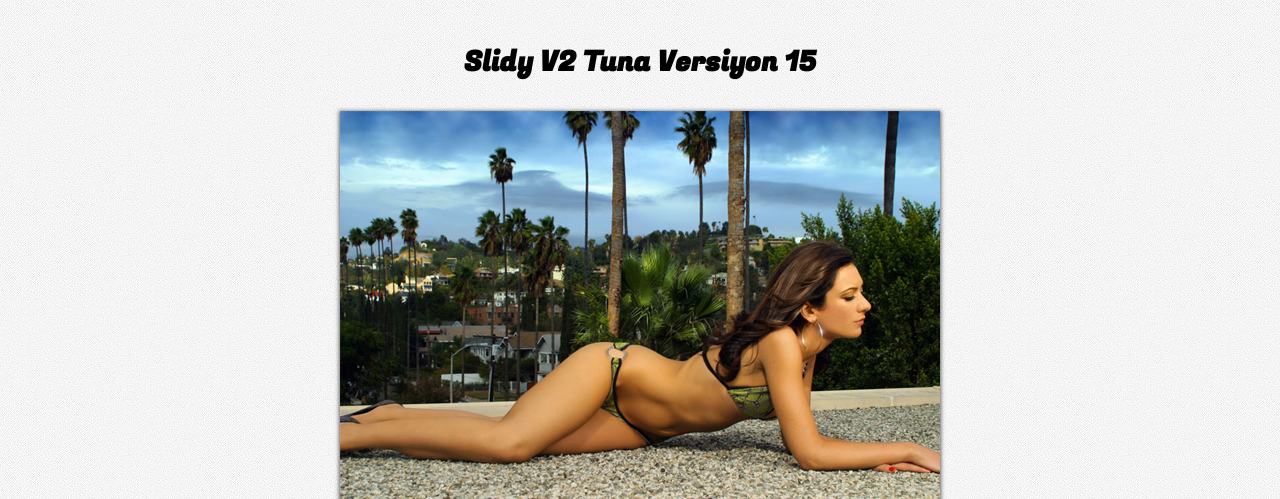
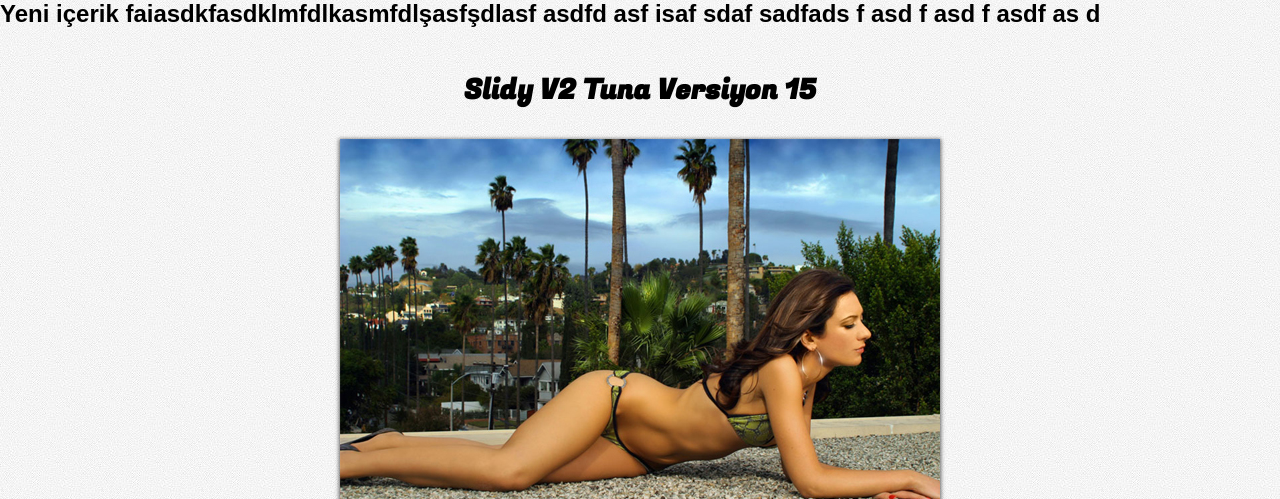
Before and after one commit to tunamantiksal/slidy, a plain HTML site: page index.html in a window 1280 px wide. Shown: the top 499 px of the page. Drawn offline with nearby package versions, Linux system fonts and the light colour scheme.

Commit message:
hadi bakalım

```diff
--- a/index.html
+++ b/index.html
@@ -16,6 +16,21 @@
 
 </head>
 <body>
+	<h1>Yeni içerik faiasdkfasdklmfdlkasmfdlşasfşdlasf
+		asdfd
+		asf
+		isaf
+		sdaf
+		sadfads
+		f
+		asd
+		f
+		asd
+		f
+		asdf
+		as
+		d
+		</h1>
 	<br /><br /><br />
 	<center>
 		<h2>Slidy V2 Tuna Versiyon 15</h2>
```
